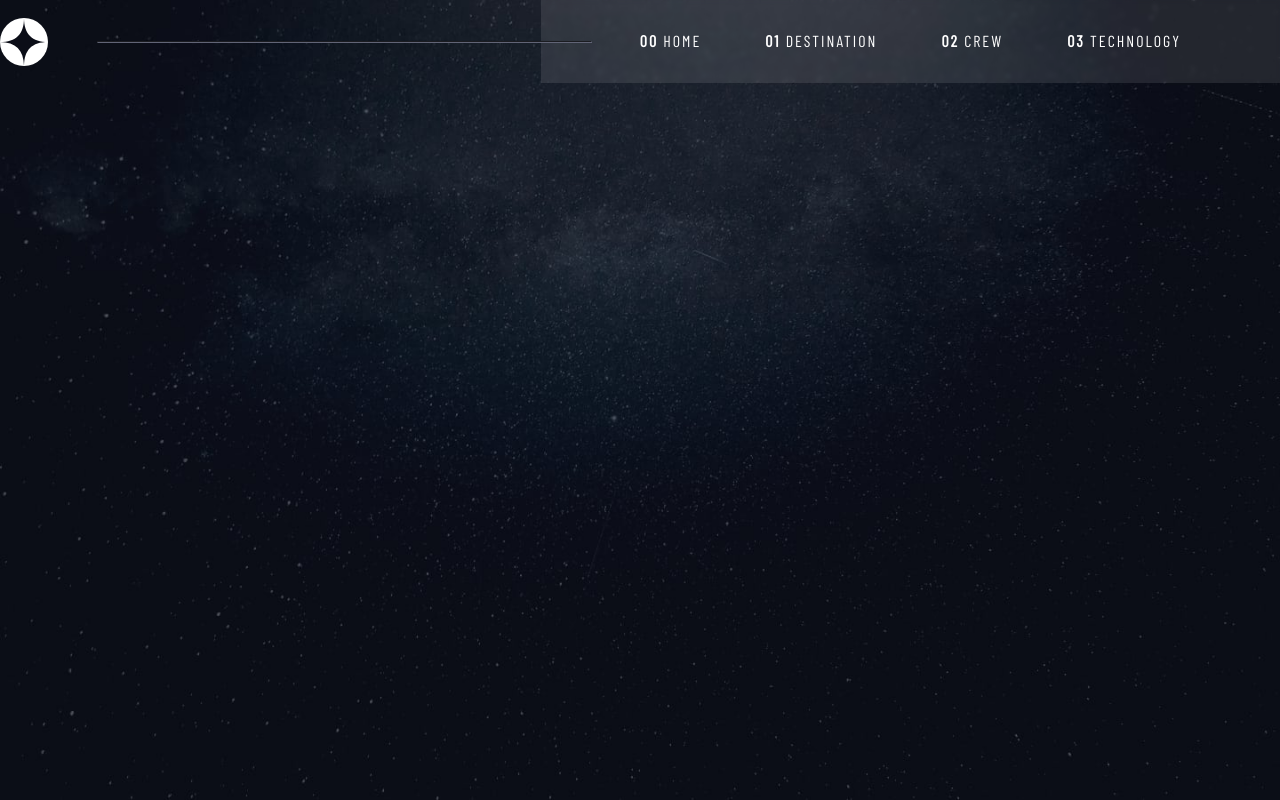
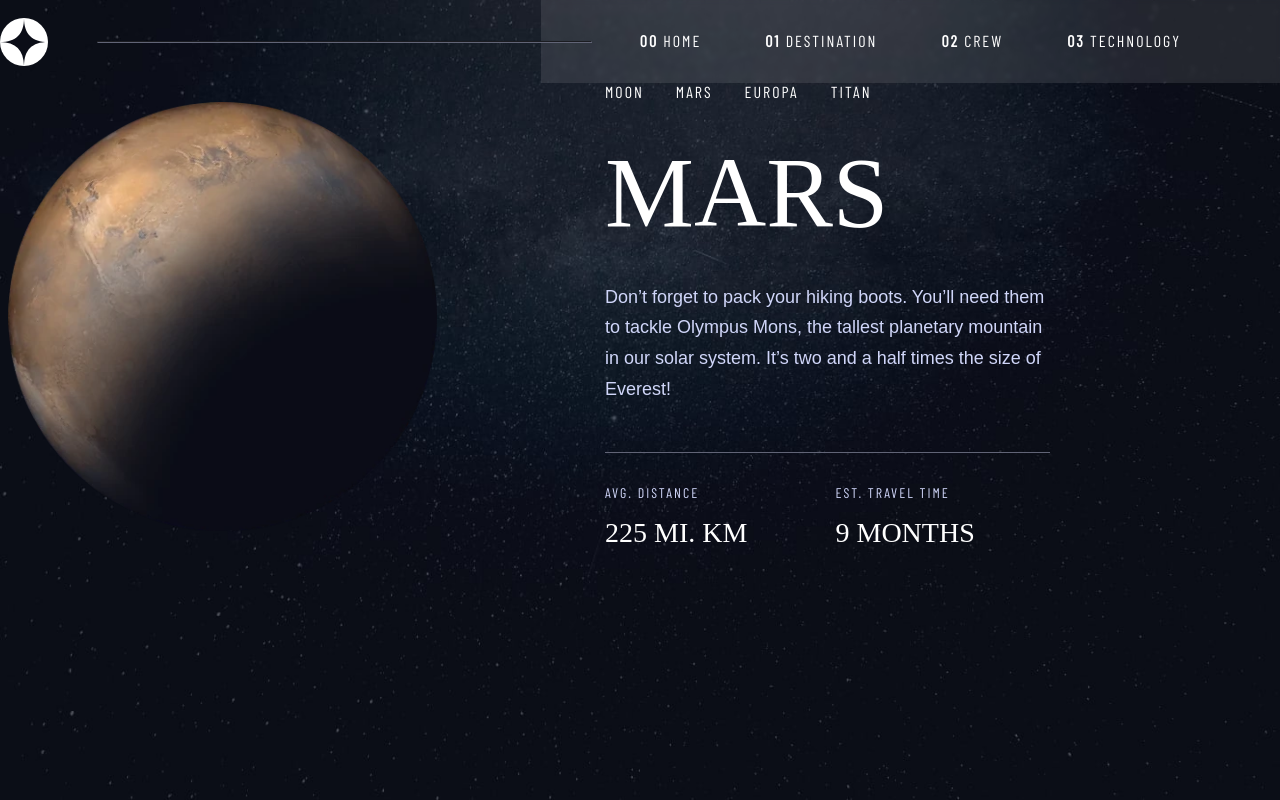
Before and after one commit to HenriqueMoroziniHupp/space-tourims, a Vue app: page /destination/mars in a window 1280 px wide. Built offline with nearby package versions, Linux system fonts and the light colour scheme; a web font is replaced by a local one.

Commit message:
finished destination routing

```diff
--- a/src/components/content/contentDestination/DestinationNav.vue
+++ b/src/components/content/contentDestination/DestinationNav.vue
@@ -6,16 +6,16 @@ import NavItem from '../../navBar/NavItem.vue';
   <div class="destination-nav">
     <ul class="nav-ul">
       <li class="nav-li">
-        <NavItem page-name="MOON" page-link="/"/>
+        <NavItem page-name="MOON" page-link="/destination"/>
       </li>
       <li class="nav-li">
-       <NavItem page-name="MARS" page-link="/mars"/>
+       <NavItem page-name="MARS" page-link="/destination/mars"/>
       </li>
       <li class="nav-li">
-       <NavItem page-name="EUROPA" page-link="europa"/>
+       <NavItem page-name="EUROPA" page-link="/destination/europa"/>
       </li>
       <li class="nav-li">
-        <NavItem page-name="TITAN" page-link="titan" />
+        <NavItem page-name="TITAN" page-link="/destination/titan" />
       </li>
     </ul>
   </div>
--- a/src/views/ViewDestination.vue
+++ b/src/views/ViewDestination.vue
@@ -8,7 +8,6 @@ import Moon from '../components/content/contentDestination/destinations/Moon.vue
 <template>
   <div>
     <!-- <DestinationNav /> -->
-    <Moon/>
     <RouterView />
     <!-- <DestinationPresentation
       headerTitle="MOON"
```
Also changed, not shown: src/router/index.ts (+11 -1 lines).
